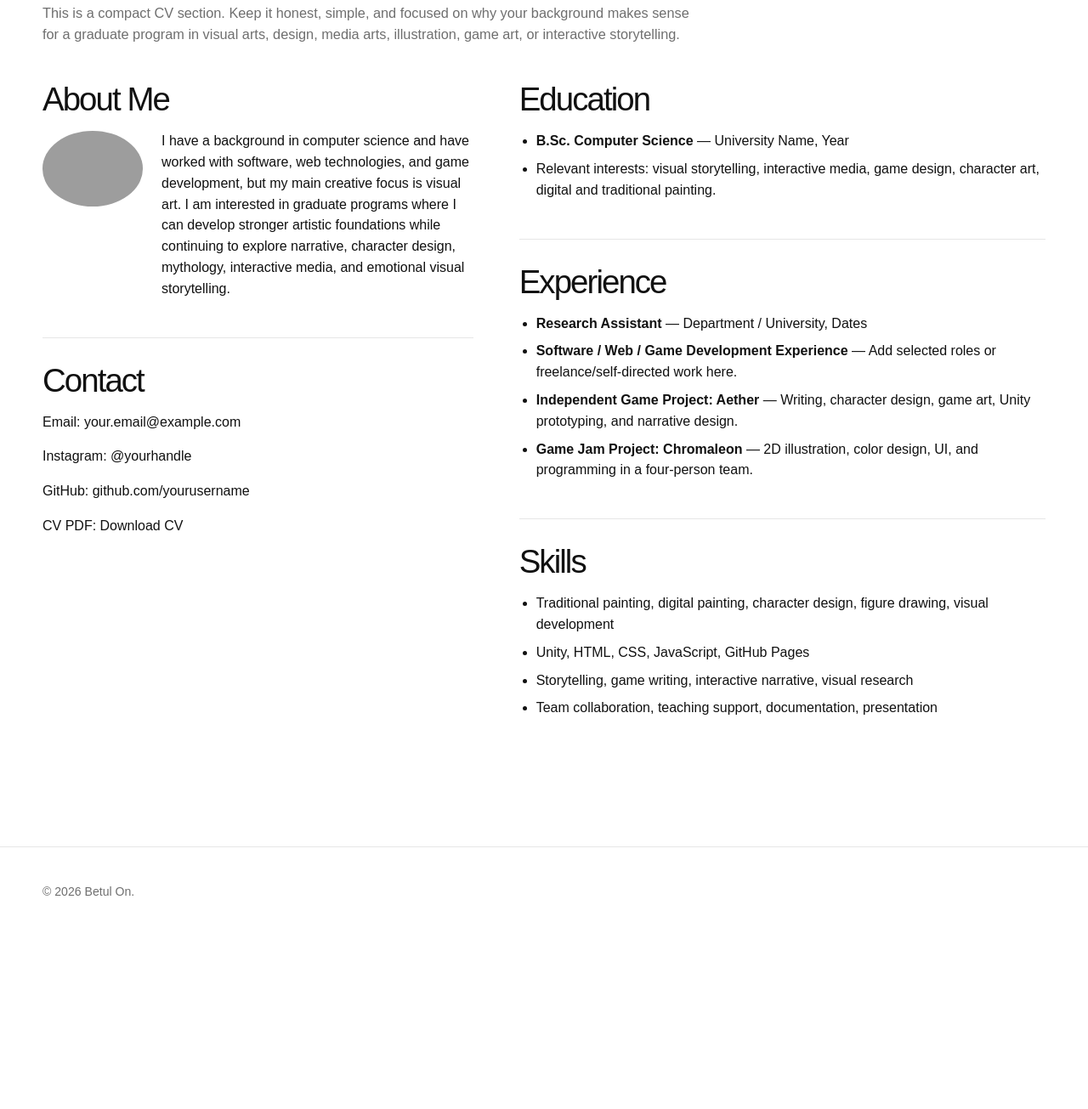
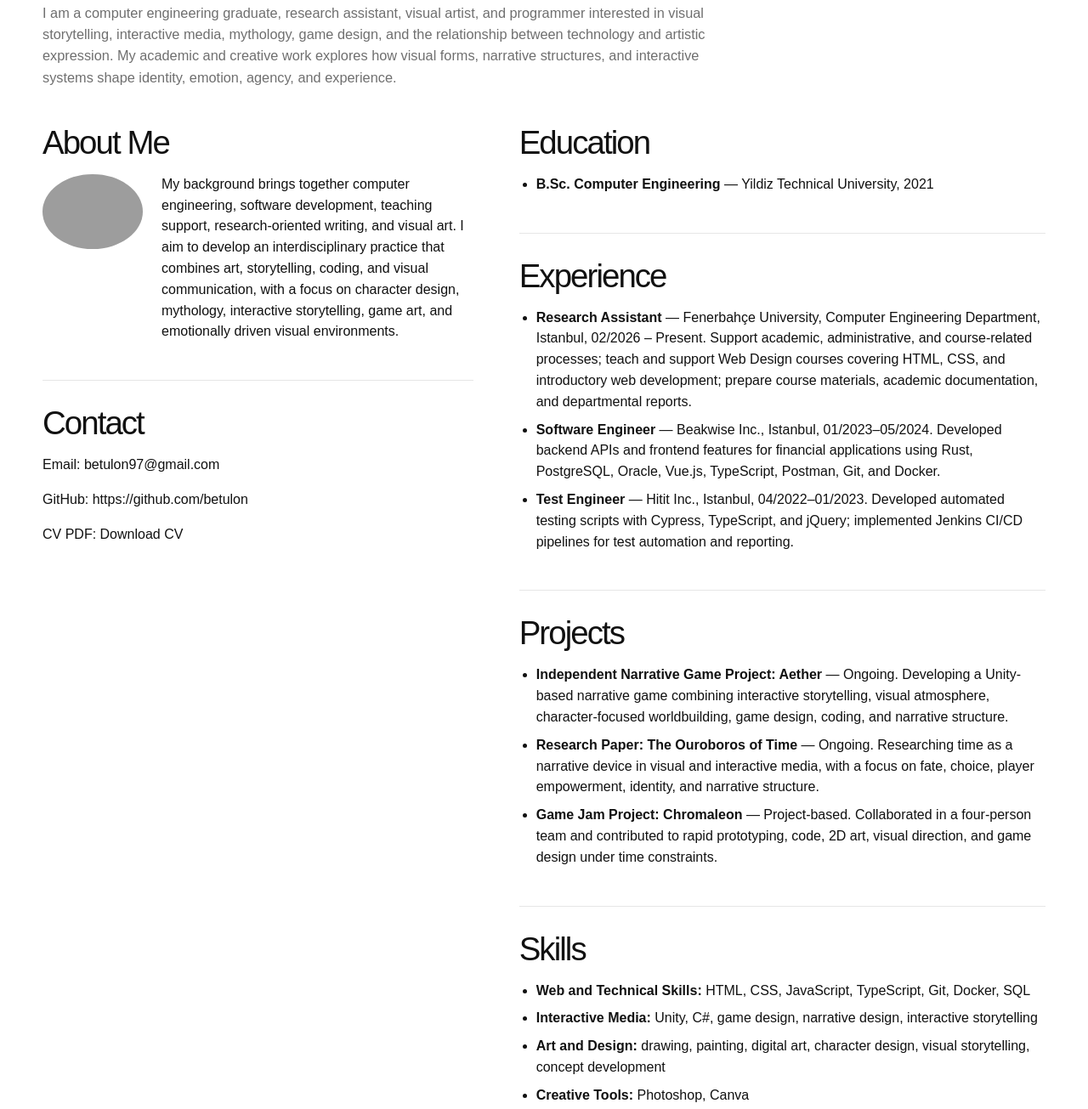
Before and after one commit to betulON/artPortfolio, a plain HTML site: page about.html in a window 1280 px wide. Shown: the part 297-1602 px from the top of the page at 85% size. Before the commit the page ends 1416 px from the top, so only its background shows below. Drawn offline with Linux system fonts and the light colour scheme; grey boxes are pictures that could not be loaded.

Commit message:
about page context fix

```diff
--- a/about.html
+++ b/about.html
@@ -41,7 +41,7 @@
           <div class="eyebrow">About & CV</div>
           <h1>Background</h1>
           <p>
-            This is a compact CV section. Keep it honest, simple, and focused on why your background makes sense for a graduate program in visual arts, design, media arts, illustration, game art, or interactive storytelling.
+            I am a computer engineering graduate, research assistant, visual artist, and programmer interested in visual storytelling, interactive media, mythology, game design, and the relationship between technology and artistic expression. My academic and creative work explores how visual forms, narrative structures, and interactive systems shape identity, emotion, agency, and experience.
           </p>
         </div>
 
@@ -52,16 +52,16 @@
               <div class="about-intro">
                 <img class="about-profile" src="assets/images/profile.png" alt="Portrait of Betul On" />
                 <p>
-                  I have a background in computer science and have worked with software, web technologies, and game development, but my main creative focus is visual art. I am interested in graduate programs where I can develop stronger artistic foundations while continuing to explore narrative, character design, mythology, interactive media, and emotional visual storytelling.
+                  My background brings together computer engineering, software development, teaching support, research-oriented writing, and visual art. I aim to develop an interdisciplinary practice that combines art, storytelling, coding, and visual communication, with a focus on character design, mythology, interactive storytelling, game art, and emotionally driven visual environments.
                 </p>
               </div>
             </div>
 
             <div class="cv-card">
               <h2>Contact</h2>
-              <p>Email: <a href="mailto:your.email@example.com">your.email@example.com</a></p>
-              <p>Instagram: <a href="#">@yourhandle</a></p>
-              <p>GitHub: <a href="#">github.com/yourusername</a></p>
+              <p>Email: <a href="mailto:betulon97@gmail.com">betulon97@gmail.com</a></p>
+              <!-- <p>Instagram: <a href="#">@yourhandle</a></p> -->
+              <p>GitHub: <a href="#">https://github.com/betulon</a></p>
               <p>CV PDF: <a href="assets/files/cv.pdf">Download CV</a></p>
             </div>
           </div>
@@ -70,28 +70,36 @@
             <div class="cv-card">
               <h2>Education</h2>
               <ul>
-                <li><strong>B.Sc. Computer Science</strong> — University Name, Year</li>
-                <li>Relevant interests: visual storytelling, interactive media, game design, character art, digital and traditional painting.</li>
+                <li><strong>B.Sc. Computer Engineering</strong> — Yildiz Technical University, 2021</li>
               </ul>
             </div>
 
             <div class="cv-card">
               <h2>Experience</h2>
               <ul>
-                <li><strong>Research Assistant</strong> — Department / University, Dates</li>
-                <li><strong>Software / Web / Game Development Experience</strong> — Add selected roles or freelance/self-directed work here.</li>
-                <li><strong>Independent Game Project: Aether</strong> — Writing, character design, game art, Unity prototyping, and narrative design.</li>
-                <li><strong>Game Jam Project: Chromaleon</strong> — 2D illustration, color design, UI, and programming in a four-person team.</li>
+                <li><strong>Research Assistant</strong> — Fenerbahçe University, Computer Engineering Department, Istanbul, 02/2026 – Present. Support academic, administrative, and course-related processes; teach and support Web Design courses covering HTML, CSS, and introductory web development; prepare course materials, academic documentation, and departmental reports.</li>
+                <li><strong>Software Engineer</strong> — Beakwise Inc., Istanbul, 01/2023–05/2024. Developed backend APIs and frontend features for financial applications using Rust, PostgreSQL, Oracle, Vue.js, TypeScript, Postman, Git, and Docker.</li>
+                <li><strong>Test Engineer</strong> — Hitit Inc., Istanbul, 04/2022–01/2023. Developed automated testing scripts with Cypress, TypeScript, and jQuery; implemented Jenkins CI/CD pipelines for test automation and reporting.</li>
+              </ul>
+            </div>
+
+            <div class="cv-card">
+              <h2>Projects</h2>
+              <ul>
+                <li><strong>Independent Narrative Game Project: Aether</strong> — Ongoing. Developing a Unity-based narrative game combining interactive storytelling, visual atmosphere, character-focused worldbuilding, game design, coding, and narrative structure.</li>
+                <li><strong>Research Paper: The Ouroboros of Time</strong> — Ongoing. Researching time as a narrative device in visual and interactive media, with a focus on fate, choice, player empowerment, identity, and narrative structure.</li>
+                <li><strong>Game Jam Project: Chromaleon</strong> — Project-based. Collaborated in a four-person team and contributed to rapid prototyping, code, 2D art, visual direction, and game design under time constraints.</li>
               </ul>
             </div>
 
             <div class="cv-card">
               <h2>Skills</h2>
               <ul>
-                <li>Traditional painting, digital painting, character design, figure drawing, visual development</li>
-                <li>Unity, HTML, CSS, JavaScript, GitHub Pages</li>
-                <li>Storytelling, game writing, interactive narrative, visual research</li>
-                <li>Team collaboration, teaching support, documentation, presentation</li>
+                <li><strong>Web and Technical Skills:</strong> HTML, CSS, JavaScript, TypeScript, Git, Docker, SQL</li>
+                <li><strong>Interactive Media:</strong> Unity, C#, game design, narrative design, interactive storytelling</li>
+                <li><strong>Art and Design:</strong> drawing, painting, digital art, character design, visual storytelling, concept development</li>
+                <li><strong>Creative Tools:</strong> Photoshop, Canva</li>
+                <li><strong>Academic Skills:</strong> literature review, academic writing, course material preparation, teaching support</li>
               </ul>
             </div>
           </div>
```
Also changed, not shown: index.html (+5 -5 lines), assets/images/profile-photo.jpeg (deleted), 1 other file.
